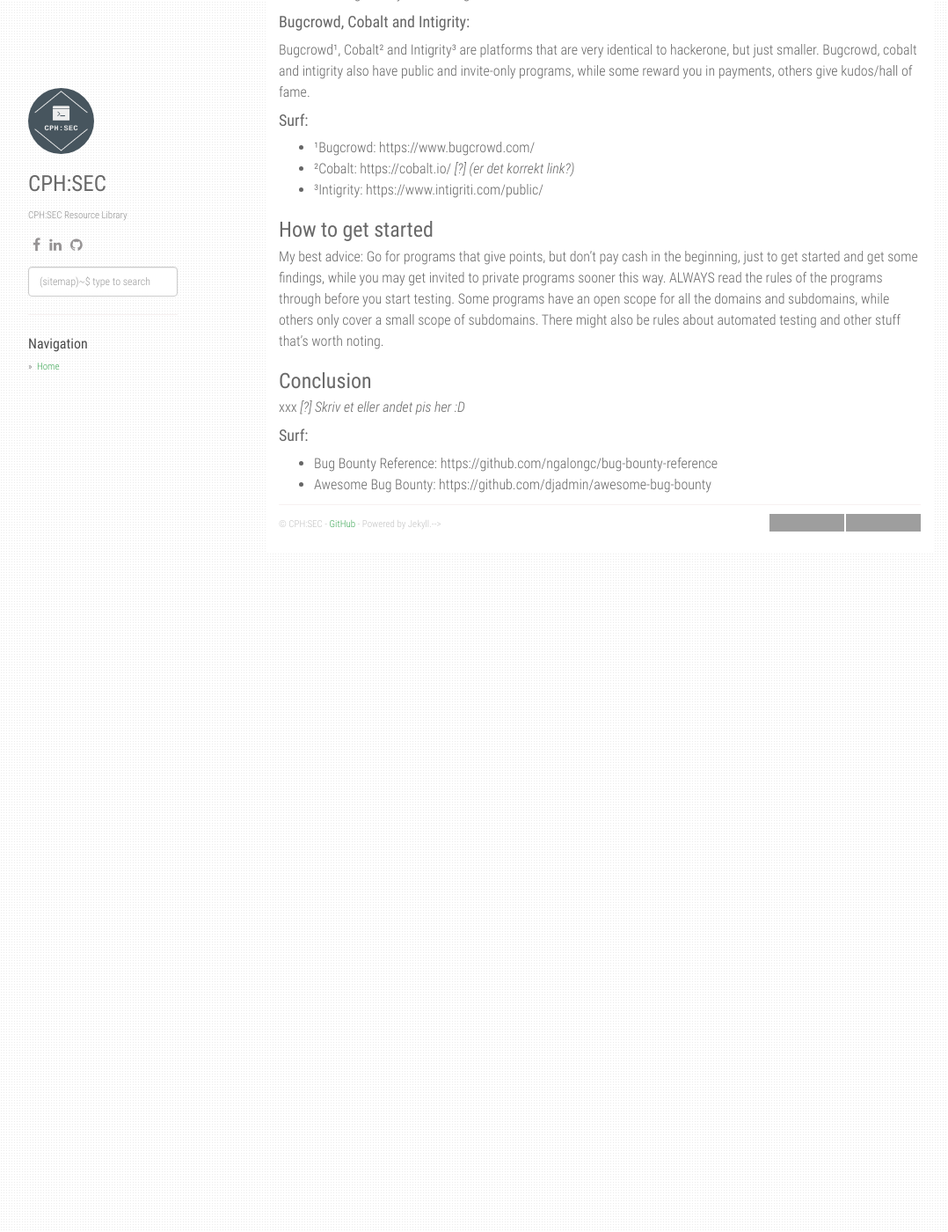
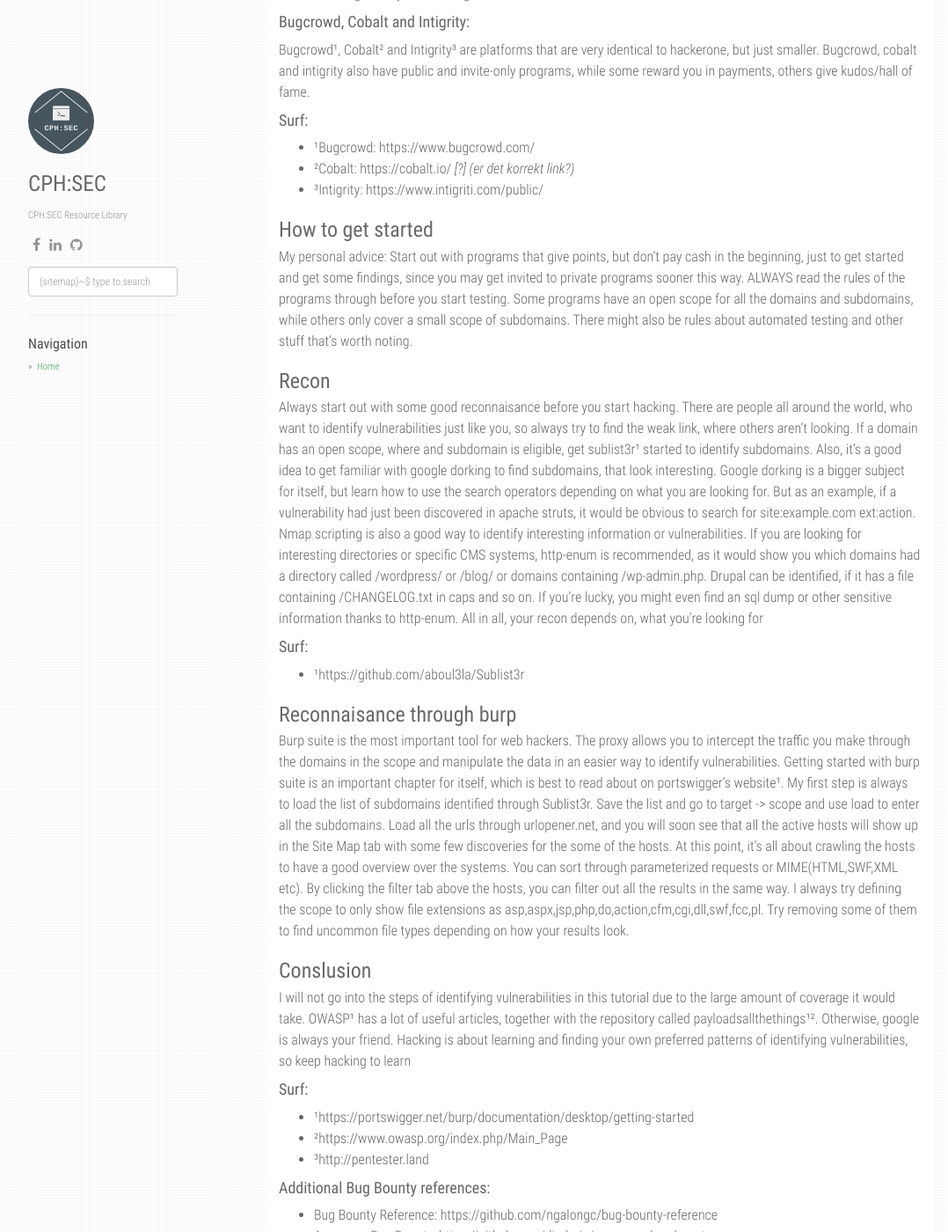
Before and after one commit to CPH-SEC/CPH-SEC.github.io, a Jekyll site: the page built from bugbounty.md, in a window 1280 px wide and 1400 px high, scrolled down 1714 px. Shown: the whole window at 88% size, without its empty margins (53-1131 px from the left). Built offline with Jekyll 4.4.1, drawn with Linux system fonts in a browser that asks for light colours; our own code applies the rules of GitHub Pages for plain Markdown files; grey boxes are pictures that could not be loaded.

Commit message:
Update bugbounty.md
Added Recon phase

```diff
--- a/bugbounty.md
+++ b/bugbounty.md
@@ -55,12 +55,28 @@
 
 ### <a id="How"></a>How to get started
 
-My best advice: Go for programs that give points, but don't pay cash in the beginning, just to get started and get some findings, while you may get invited to private programs sooner this way. ALWAYS read the rules of the programs through before you start testing. Some programs have an open scope for all the domains and subdomains, while others only cover a small scope of subdomains. There might also be rules about automated testing and other stuff that's worth noting.
+My personal advice: Start out with programs that give points, but don't pay cash in the beginning, just to get started and get some findings, since you may get invited to private programs sooner this way. ALWAYS read the rules of the programs through before you start testing. Some programs have an open scope for all the domains and subdomains, while others only cover a small scope of subdomains. There might also be rules about automated testing and other stuff that's worth noting.
 
-### <a id="Conclusion"></a>Conclusion
+### <a id="Recon"></a>Recon
 
-xxx _[?] Skriv et eller andet pis her :D_
+Always start out with some good reconnaisance before you start hacking. There are people all around the world, who want to identify vulnerabilities just like you, so always try to find the weak link, where others aren't looking. If a domain has an open scope, where and subdomain is eligible, get sublist3r¹ started to identify subdomains. Also, it's a good idea to get familiar with google dorking to find subdomains, that look interesting. Google dorking is a bigger subject for itself, but learn how to use the search operators depending on what you are looking for. But as an example, if a vulnerability had just been discovered in apache struts, it would be obvious to search for site:example.com ext:action. Nmap scripting is also a good way to identify interesting information or vulnerabilities. If you are looking for interesting directories or specific CMS systems, http-enum is recommended, as it would show you which domains had a directory called /wordpress/ or /blog/ or domains containing /wp-admin.php. Drupal can be identified, if it has a file containing /CHANGELOG.txt in caps and so on. If you're lucky, you might even find an sql dump or other sensitive information thanks to http-enum. All in all, your recon depends on, what you're looking for
 
 #### Surf:
++ ¹https://github.com/aboul3la/Sublist3r
+
+### <a id="Burp Suite"></a>Reconnaisance through burp
+
+Burp suite is the most important tool for web hackers. The proxy allows you to intercept the traffic you make through the domains in the scope and manipulate the data in an easier way to identify vulnerabilities. Getting started with burp suite is an important chapter for itself, which is best to read about on portswigger's website¹. My first step is always to load the list of subdomains identified through Sublist3r. Save the list and go to target -> scope and use load to enter all the subdomains. Load all the urls through urlopener.net, and you will soon see that all the active hosts will show up in the Site Map tab with some few discoveries for the some of the hosts. At this point, it's all about crawling the hosts to have a good overview over the systems. You can sort through parameterized requests or MIME(HTML,SWF,XML etc). By clicking the filter tab above the hosts, you can filter out all the results in the same way. I always try defining the scope to only show file extensions as asp,aspx,jsp,php,do,action,cfm,cgi,dll,swf,fcc,pl. Try removing some of them to find uncommon file types depending on how your results look.
+
+### <a id="Conslusion"></a>Conslusion
+
+I will not go into the steps of identifying vulnerabilities in this tutorial due to the large amount of coverage it would take. OWASP¹ has a lot of useful articles, together with the repository called payloadsallthethings¹². Otherwise, google is always your friend. Hacking is about learning and finding your own preferred patterns of identifying vulnerabilities, so keep hacking to learn
+
+#### Surf:
++ ¹https://portswigger.net/burp/documentation/desktop/getting-started
++ ²https://www.owasp.org/index.php/Main_Page
++ ³http://pentester.land
+
+#### Additional Bug Bounty references:
 + Bug Bounty Reference: https://github.com/ngalongc/bug-bounty-reference
 + Awesome Bug Bounty: https://github.com/djadmin/awesome-bug-bounty
```
